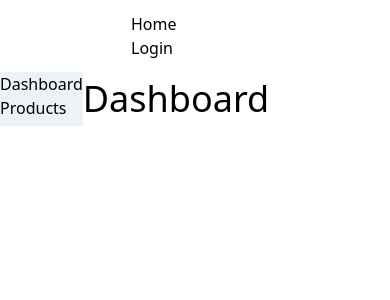
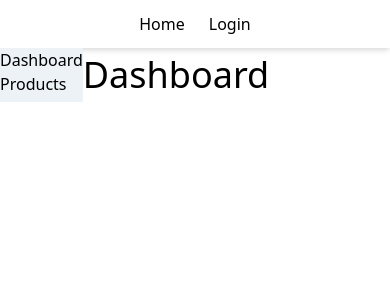
Before and after one commit to zero-to-prod/cms-frontend, a Nuxt app: page /dashboard in a window 390 px wide. Shown: the top 300 px of the page. Built offline with nearby package versions, Linux system fonts and the light colour scheme; no server answers.

Commit message:
Fix top navbar.

```diff
--- a/components/Navbars/NavbarTop.vue
+++ b/components/Navbars/NavbarTop.vue
@@ -1,20 +1,20 @@
 <template>
-    <header class="items-center hover:shadow-md sm:shadow-md transition duration-150 sm:block flex justify-around p-3">
-        <div class="w-32 sm:w-full">
-            <div class="sm:flex sm:justify-between items-center">
-                <nuxt-link :to="route_home">Home</nuxt-link>
+    <nav class="items-center shadow-md flex justify-around">
+        <div class="sm:w-full">
+            <div class="flex sm:justify-between items-center">
+                <nuxt-link :to="route_home" class="p-3">Home</nuxt-link>
                 <div v-if="$auth.loggedIn">
-                    <nuxt-link :to="route_dashboard">Dashboard</nuxt-link>
+                    <nuxt-link :to="route_dashboard" class="p-3">Dashboard</nuxt-link>
                 </div>
                 <div v-if="$auth.loggedIn">
-                    <button v-on:click="logout()">Logout</button>
+                    <button v-on:click="logout()" class="p-3">Logout</button>
                 </div>
                 <div v-else>
-                    <nuxt-link :to="route_login">Login</nuxt-link>
+                    <nuxt-link :to="route_login" class="p-3">Login</nuxt-link>
                 </div>
             </div>
         </div>
-    </header>
+    </nav>
 </template>
 <script>
   export default {
--- a/pages/index.vue
+++ b/pages/index.vue
@@ -1,6 +1,7 @@
 <template>
     <div>
         <NavbarTop/>
+        <h1 class="text-center">Home Page</h1>
     </div>
 </template>
 <script>
```
